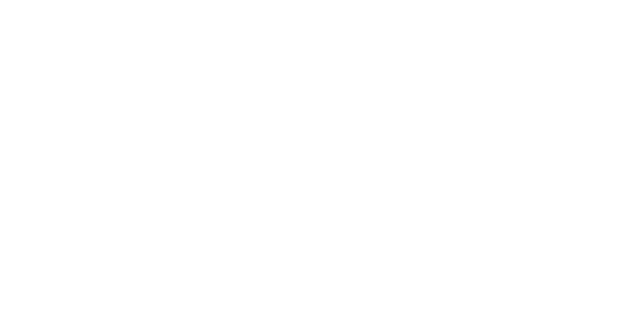
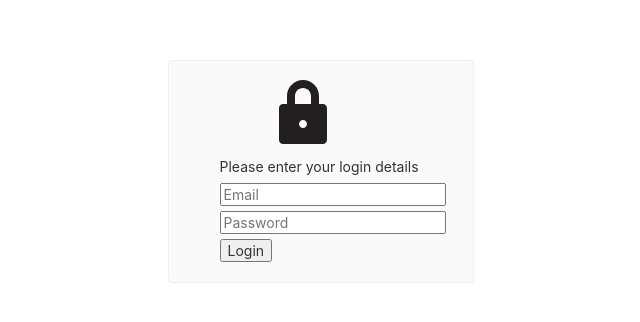
Before and after one commit to ranojay/SuperMart, an Angular app in the folder SuperMartApp/: page / in a window 1280 px wide. Shown: the part 260-582 px from the top of the page, without its empty margins (344-984 px from the left). Built offline with nearby package versions, Linux system fonts and the light colour scheme.

Commit message:
Login component

```diff
--- a/SuperMartApp/src/app/app.component.html
+++ b/SuperMartApp/src/app/app.component.html
@@ -1 +1,2 @@
+<app-login></app-login>
 <router-outlet></router-outlet>
--- a/SuperMartApp/src/app/app.module.ts
+++ b/SuperMartApp/src/app/app.module.ts
@@ -3,10 +3,12 @@
 
 import { AppRoutingModule } from './app-routing.module';
 import { AppComponent } from './app.component';
+import { LoginComponent } from './components/login/login.component';
 
 @NgModule({
   declarations: [
-    AppComponent
+    AppComponent,
+    LoginComponent
   ],
   imports: [
     BrowserModule,
--- /dev/null
+++ b/SuperMartApp/src/app/components/login/login.component.html
@@ -0,0 +1,35 @@
+<div class="card-container">
+    <div class="card card-center">
+
+        <table>
+            <tbody>
+                <tr>
+                    <td>
+                        &nbsp;&nbsp;&nbsp;&nbsp;&nbsp;&nbsp;&nbsp;&nbsp;&nbsp;&nbsp;&nbsp;&nbsp;&nbsp;&nbsp;&nbsp;&nbsp;&nbsp;&nbsp;&nbsp;&nbsp;
+                    <svg version="1.0" id="Layer_1" xmlns="http://www.w3.org/2000/svg"
+                        xmlns:xlink="http://www.w3.org/1999/xlink" width="64px" height="64px" viewBox="0 0 64 64"
+                        enable-background="new 0 0 64 64" xml:space="preserve">
+                        <path fill="#231F20" d="M52,24h-4v-8c0-8.836-7.164-16-16-16S16,7.164,16,16v8h-4c-2.211,0-4,1.789-4,4v32c0,2.211,1.789,4,4,4h40
+	c2.211,0,4-1.789,4-4V28C56,25.789,54.211,24,52,24z M32,48c-2.211,0-4-1.789-4-4s1.789-4,4-4s4,1.789,4,4S34.211,48,32,48z M40,24
+	H24v-8c0-4.418,3.582-8,8-8s8,3.582,8,8V24z" />
+                    </svg>
+                </td>
+                </tr>
+                <tr>
+                    <td>&nbsp;&nbsp;&nbsp;&nbsp;&nbsp;&nbsp;&nbsp;&nbsp;Please enter your login
+                        details&nbsp;&nbsp;&nbsp;&nbsp;&nbsp;&nbsp;&nbsp;&nbsp;&nbsp;</td>
+                </tr>
+                <tr>
+                    <td>&nbsp;&nbsp;&nbsp;&nbsp;&nbsp;&nbsp;&nbsp;&nbsp;<input type="email" placeholder="Email"></td>
+                </tr>
+                <tr>
+                    <td>&nbsp;&nbsp;&nbsp;&nbsp;&nbsp;&nbsp;&nbsp;&nbsp;<input type="password" placeholder="Password">
+                    </td>
+                </tr>
+                <tr>
+                    <td>&nbsp;&nbsp;&nbsp;&nbsp;&nbsp;&nbsp;&nbsp;&nbsp;<button>Login</button></td>
+                </tr>
+            </tbody>
+        </table>
+    </div>
+</div>
--- /dev/null
+++ b/SuperMartApp/src/app/components/login/login.component.ts
@@ -0,0 +1,16 @@
+import { Component, OnInit } from '@angular/core';
+
+@Component({
+  selector: 'app-login',
+  templateUrl: './login.component.html',
+  styles: [
+  ]
+})
+export class LoginComponent implements OnInit {
+
+  constructor() { }
+
+  ngOnInit(): void {
+  }
+
+}
--- a/SuperMartApp/src/styles.css
+++ b/SuperMartApp/src/styles.css
@@ -1,6 +1,6 @@
 /* You can add global styles to this file, and also import other style files */
 
-*{
+* {
   font-family: -apple-system, BlinkMacSystemFont, "Segoe UI", Roboto, Helvetica, Arial, sans-serif, "Apple Color Emoji", "Segoe UI Emoji", "Segoe UI Symbol";
   font-size: 14px;
   color: #333;
@@ -92,8 +92,8 @@
   border-radius: 4px;
   border: 1px solid #eee;
   background-color: #fafafa;
-    height: 40px;
-    width: 200px;
+  /* height: 40px;
+  width: 200px; */
   margin: 0 8px 16px;
   padding: 16px;
   display: flex;
@@ -102,6 +102,13 @@
   align-items: center;
   transition: all 0.2s ease-in-out;
   line-height: 24px;
+}
+
+.card-center {
+  margin: 0;
+  position: absolute;
+  top: 40%;
+  left: 40%;
 }
 
 .card-container .card:not(:last-child) {
@@ -193,7 +200,7 @@
 }
 
 .terminal pre {
-    font-family: SFMono-Regular,Consolas,Liberation Mono,Menlo,monospace;
+  font-family: SFMono-Regular, Consolas, Liberation Mono, Menlo, monospace;
   color: white;
   padding: 0 1rem 1rem;
   margin: 0;
@@ -237,16 +244,16 @@
   align-items: center;
   font-size: 12px;
   padding: 3px 10px;
-    border: 1px solid rgba(27,31,35,.2);
+  border: 1px solid rgba(27, 31, 35, .2);
   border-radius: 3px;
-    background-image: linear-gradient(-180deg,#fafbfc,#eff3f6 90%);
+  background-image: linear-gradient(-180deg, #fafbfc, #eff3f6 90%);
   margin-left: 4px;
   font-weight: 600;
 }
 
 .github-star-badge:hover {
-    background-image: linear-gradient(-180deg,#f0f3f6,#e6ebf1 90%);
-    border-color: rgba(27,31,35,.35);
+  background-image: linear-gradient(-180deg, #f0f3f6, #e6ebf1 90%);
+  border-color: rgba(27, 31, 35, .35);
   background-position: -.5em;
 }
 
@@ -266,7 +273,8 @@
 
 /* Responsive Styles */
 @media screen and (max-width: 767px) {
-    .card-container > *:not(.circle-link) ,
+
+  .card-container>*:not(.circle-link),
   .terminal {
     width: 100%;
   }
```
Lines whose indentation alone changed are shown as unchanged.
